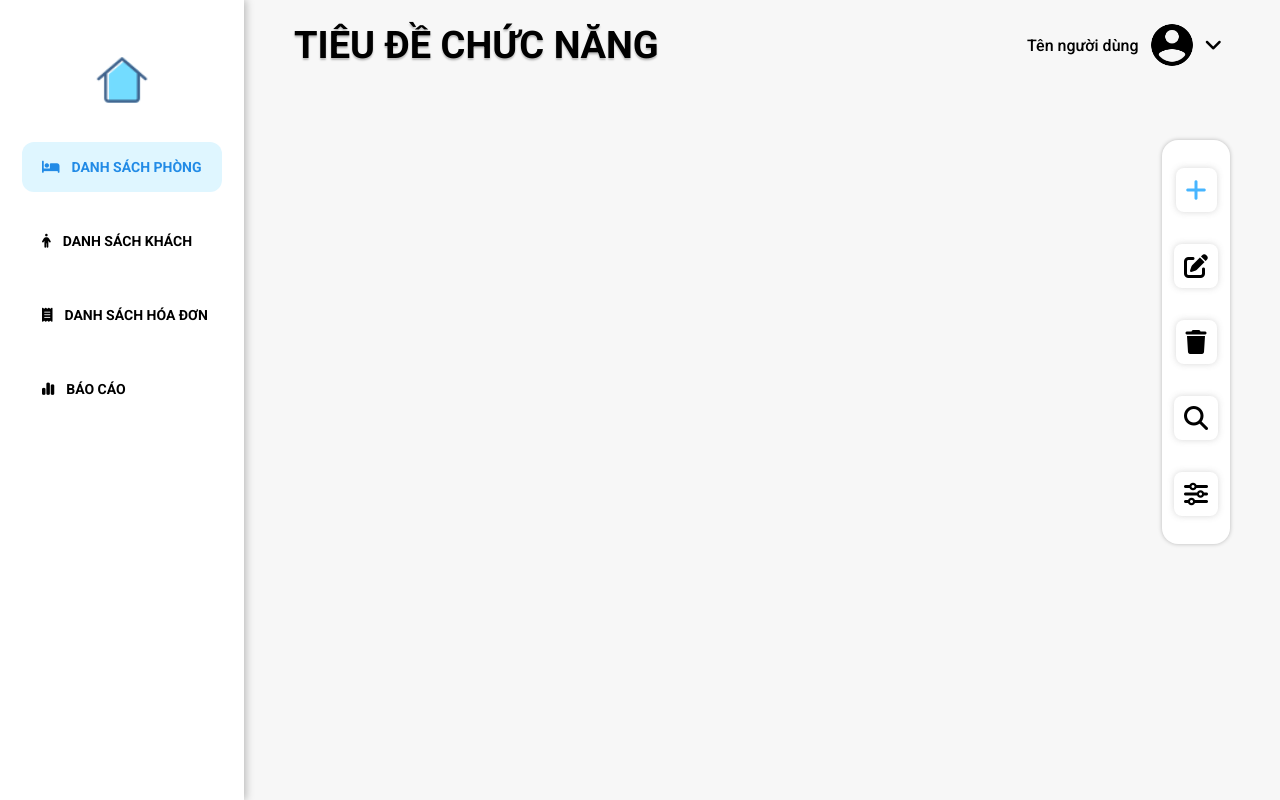
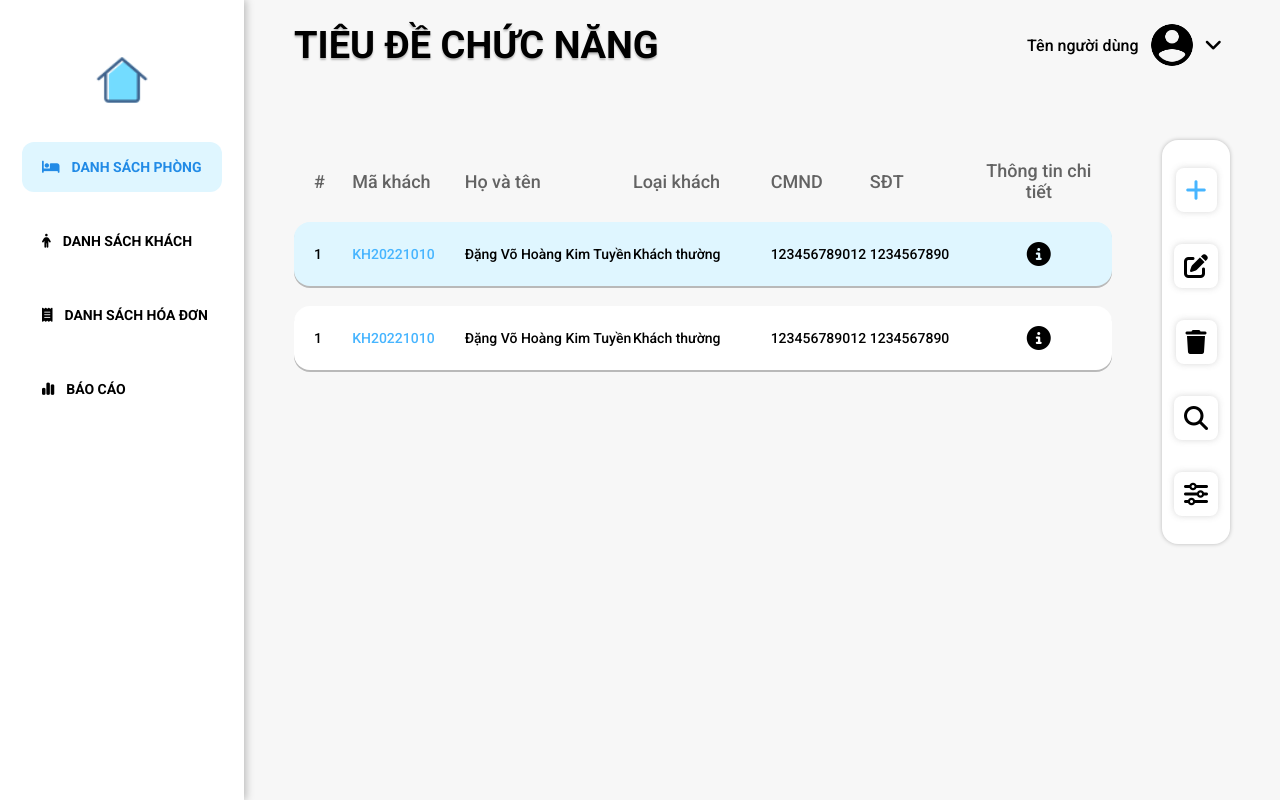
Before and after one commit to nmcnpm-20-4-group09/Hotel-Management, a PHP site: page / in a window 1280 px wide. Run offline with PHP 8.4, Linux system fonts and the light colour scheme; some libraries are stand-ins or nearby versions.

Commit message:
feat: hoàn thành danh sách của chức năng

```diff
--- a/UI/css/base.css
+++ b/UI/css/base.css
@@ -179,10 +182,11 @@ html {
 
 .feature {
   margin: 16px 50px;
+  position: relative;
   display: flex;
   flex-direction: row;
   justify-content: space-between;
-  align-items: center;
+  align-items: flex-start;
 }
 .feature .toolbar {
   padding: 12px;
@@ -217,4 +220,74 @@ html {
   color: #47b5ff;
 }
 
+.table {
+  flex: 1;
+  margin-right: 50px;
+  height: calc(100vh - 150px);
+  display: flex;
+  flex-direction: row;
+  justify-content: flex-start;
+  align-items: flex-start;
+}
+.table table {
+  width: 100%;
+  border-collapse: collapse;
+}
+.table table th {
+  width: 160px;
+  padding: 20px 0;
+  text-align: left;
+  color: rgba(0, 0, 0, 0.6);
+  font-size: 1.8rem;
+  font-weight: 500;
+}
+.table table th:nth-of-type(3) {
+  width: 200px;
+}
+.table table th:nth-of-type(2),
+.table table th:nth-of-type(5),
+.table table th:nth-of-type(6) {
+  width: 100px;
+}
+.table table td:not(.spacer) {
+  padding-top: 20px;
+  padding-bottom: 20px;
+  background-color: #fff;
+  box-shadow: 0px 2px 0px 0px rgba(0, 0, 0, 0.25);
+  font-size: 1.4rem;
+  font-weight: 500;
+}
+.table table td:nth-of-type(2) {
+  width: 120px;
+  color: #47b5ff;
+}
+.table table th:first-of-type,
+.table table td:first-of-type {
+  width: 60px;
+  padding: 20px;
+  border-top-left-radius: 16px;
+  border-bottom-left-radius: 16px;
+}
+.table table th:last-of-type,
+.table table td:last-of-type {
+  text-align: center;
+  padding: 20px;
+  border-top-right-radius: 16px;
+  border-bottom-right-radius: 16px;
+}
+.table table td.spacer {
+  padding: 10px;
+}
+.table table tr.actived td {
+  background-color: #dff6ff;
+}
+.table table i {
+  font-size: 2.4rem;
+}
+.table table i:hover {
+  cursor: pointer;
+  color: #47b5ff;
+  opacity: 0.8;
+}
+
 /*# sourceMappingURL=base.css.map */
--- a/UI/css/base.scss
+++ b/UI/css/base.scss
@@ -20,10 +20,9 @@ $success-color: #41ef25;
     width: $width;
     height: $height;
 }
-@mixin font($size, $weight: 400, $color: unset) {
+@mixin font($size, $weight: 400) {
     font-size: $size;
     font-weight: $weight;
-    color: $color;
 }
 
 /* Reset CSS */
@@ -36,6 +35,11 @@ $success-color: #41ef25;
 ol,
 ul {
     list-style: none;
+    padding: 0;
+}
+
+p {
+    margin: 0;
 }
 
 /* Global Styles */
@@ -46,7 +50,6 @@ html {
 }
 
 /* Base Styles */
-
 .wrapper {
     height: 100vh;
     background-color: #f7f7f7;
@@ -96,9 +99,9 @@ html {
 .main {
     flex: 1;
     height: 100%;
+}
 
-    // Header
-    header {
+.header {
     height: 50px;
     margin: 20px 50px 70px 50px;
     @include flex(row, space-between, center);
@@ -142,7 +145,6 @@ html {
         }
     }
 }
-}
 
 // Drop down menu
 .account-settings {
@@ -154,6 +156,7 @@ html {
     border-radius: 4px;
     box-shadow: 0px 0px 6px 0px #bebcbc;
     background-color: #fff;
+    z-index: 1;
 
     li {
         a {
@@ -195,7 +198,8 @@ html {
 
 .feature {
     margin: 16px 50px;
-    @include flex(row, space-between, center);
+    position: relative;
+    @include flex(row, space-between, flex-start);
 
     .toolbar {
         padding: 12px;
@@ -228,3 +232,76 @@ html {
         }
     }
 }
+
+.table {
+    flex: 1;
+    margin-right: 50px;
+    height: calc(100vh - 150px);
+    @include flex(row, flex-start, flex-start);
+
+    table {
+        width: 100%;
+        border-collapse: collapse;
+
+        th {
+            width: 160px;
+            padding: 20px 0;
+            text-align: left;
+            color: rgba(0, 0, 0, 0.6);
+            @include font(1.8rem, 500);
+        }
+        th:nth-of-type(3) {
+            width: 200px;
+        }
+        th:nth-of-type(2),
+        th:nth-of-type(5),
+        th:nth-of-type(6) {
+            width: 100px;
+        }
+
+        td:not(.spacer) {
+            padding-top: 20px;
+            padding-bottom: 20px;
+            background-color: #fff;
+            box-shadow: 0px 2px 0px 0px rgba(0, 0, 0, 0.25);
+            @include font(1.4rem, 500);
+        }
+        td:nth-of-type(2) {
+            width: 120px;
+            color: $primary-color;
+        }
+
+        th:first-of-type,
+        td:first-of-type {
+            width: 60px;
+            padding: 20px;
+            border-top-left-radius: 16px;
+            border-bottom-left-radius: 16px;
+        }
+
+        th:last-of-type,
+        td:last-of-type {
+            text-align: center;
+            padding: 20px;
+            border-top-right-radius: 16px;
+            border-bottom-right-radius: 16px;
+        }
+
+        td.spacer {
+            padding: 10px;
+        }
+
+        tr.actived td {
+            background-color: #dff6ff;
+        }
+
+        i {
+            font-size: 2.4rem;
+            &:hover {
+                cursor: pointer;
+                color: $primary-color;
+                opacity: 0.8;
+            }
+        }
+    }
+}
--- a/UI/index.html
+++ b/UI/index.html
@@ -41,7 +41,7 @@
                 </ul>
             </div>
             <div class="main">
-                <header>
+                <header class="header">
                     <h1>Tiêu đề chức năng</h1>
                     <div>
                         <span class="account-name">Tên người dùng</span>
@@ -87,7 +87,46 @@
                     </div>
                 </header>
                 <div class="feature">
-                    <div class="table"></div>
+                    <div class="table">
+                        <table>
+                            <thead>
+                                <tr>
+                                    <th scope="col">#</th>
+                                    <th scope="col">Mã khách</th>
+                                    <th scope="col">Họ và tên</th>
+                                    <th scope="col">Loại khách</th>
+                                    <th scope="col">CMND</th>
+                                    <th scope="col">SĐT</th>
+                                    <th scope="col">Thông tin chi tiết</th>
+                                </tr>
+                            </thead>
+                            <tbody>
+                                <tr class="actived">
+                                    <td scope="row">1</td>
+                                    <td>KH20221010</td>
+                                    <td>Đặng Võ Hoàng Kim Tuyền</td>
+                                    <td>Khách thường</td>
+                                    <td>123456789012</td>
+                                    <td>1234567890</td>
+                                    <td>
+                                        <i class="fa-solid fa-circle-info"></i>
+                                    </td>
+                                </tr>
+                                <td class="spacer"></td>
+                                <tr>
+                                    <td scope="row">1</td>
+                                    <td>KH20221010</td>
+                                    <td>Đặng Võ Hoàng Kim Tuyền</td>
+                                    <td>Khách thường</td>
+                                    <td>123456789012</td>
+                                    <td>1234567890</td>
+                                    <td>
+                                        <i class="fa-solid fa-circle-info"></i>
+                                    </td>
+                                </tr>
+                            </tbody>
+                        </table>
+                    </div>
                     <div class="toolbar">
                         <button class="actived">
                             <i class="fa-solid fa-plus"></i>
```
Also changed, not shown: other parts of UI/css/base.css (+16 -14 lines). Lines whose indentation alone changed are shown as unchanged.
